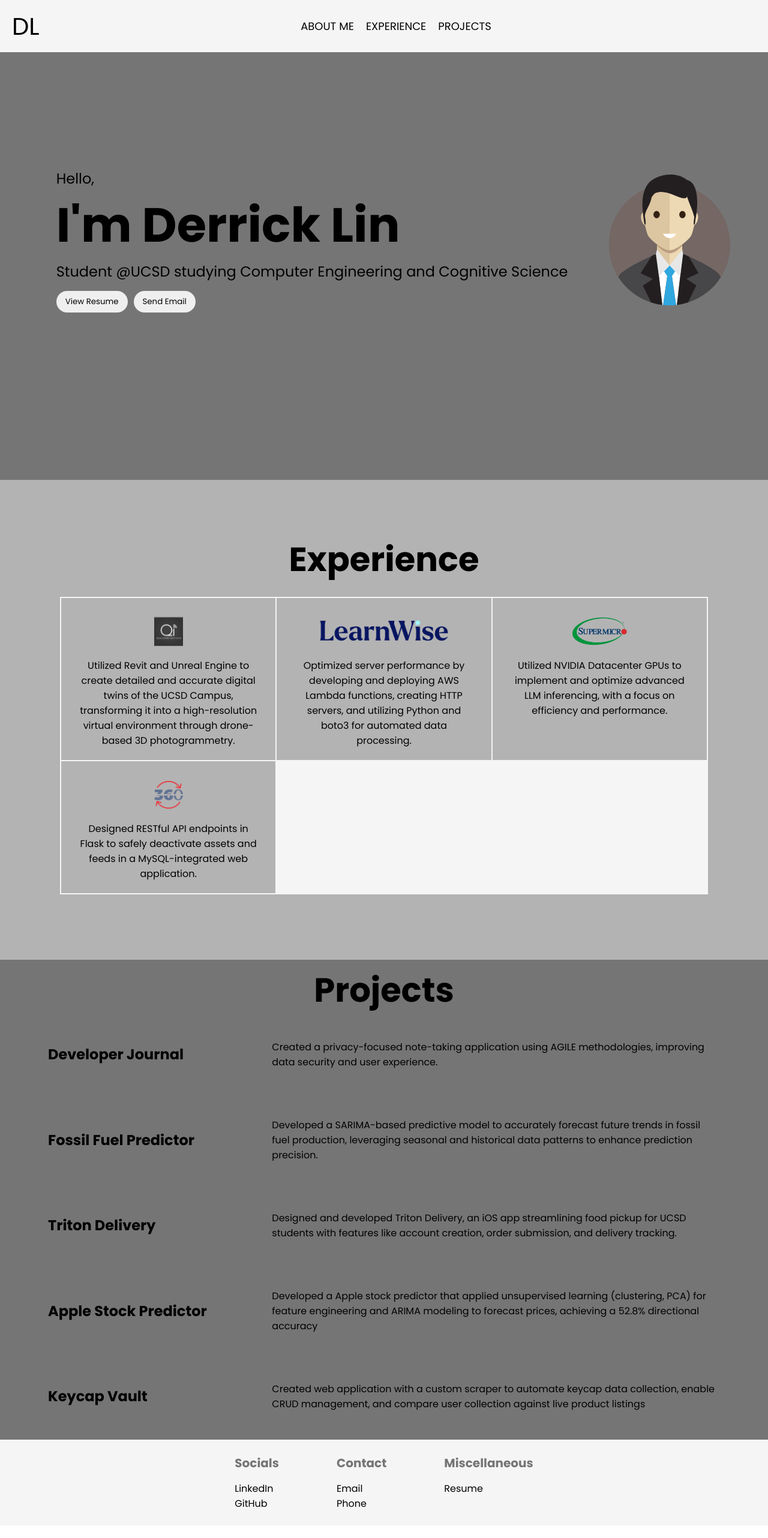
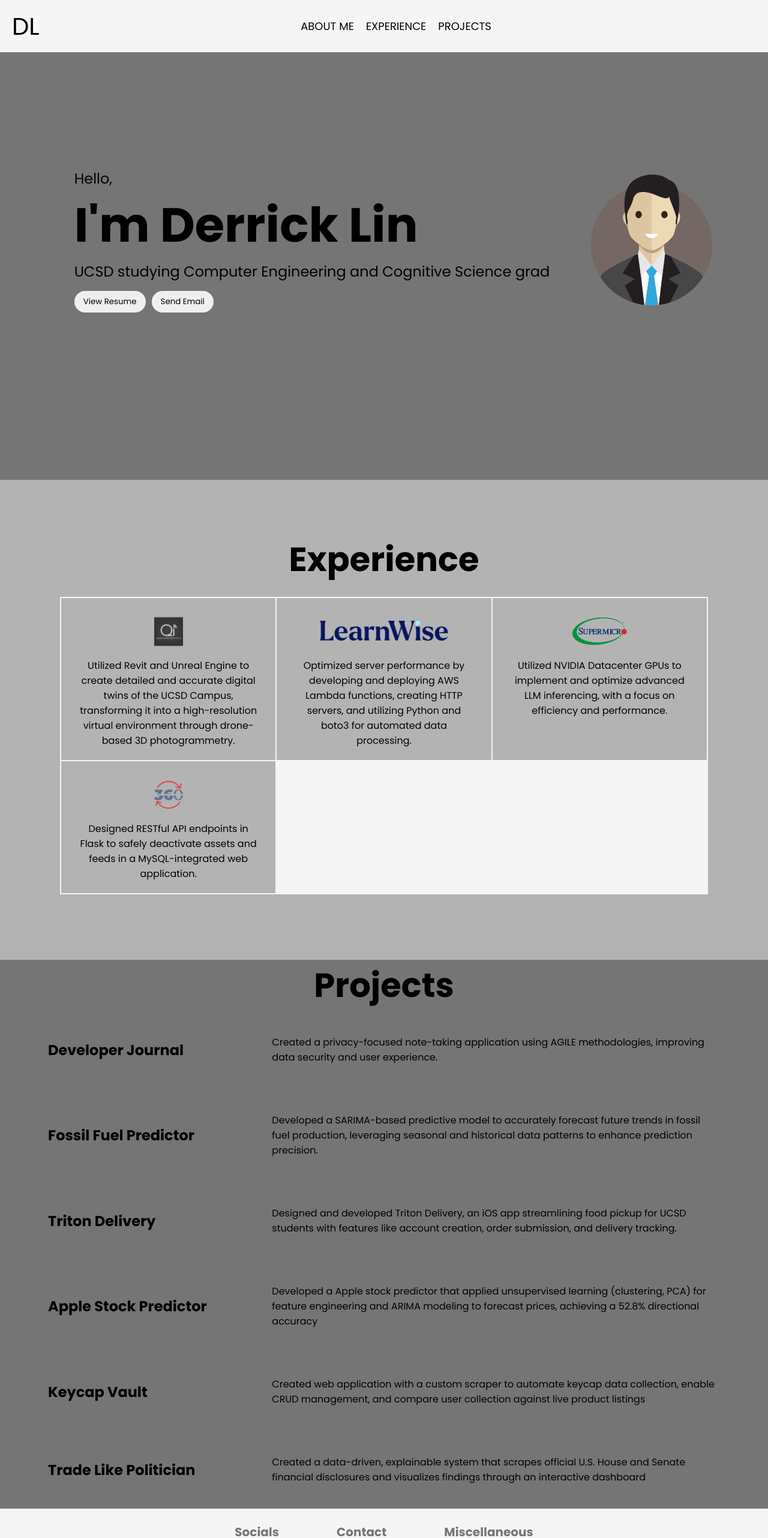
Before and after one commit to derryl0925/derryl0925.github.io, a plain HTML site: page index.html in a window 1280 px wide. Shown: the top 2564 px of the page at 60% size. Before the commit the page ends 2543 px from the top, so only its background shows below. Drawn offline with Linux system fonts and the light colour scheme.

Commit message:
Update index.html

```diff
--- a/index.html
+++ b/index.html
@@ -31,7 +31,7 @@
       <article>
         <p class="fade-in">Hello,</p>
         <h3 class="fade-in">I'm Derrick Lin</h3>
-        <p class="fade-in">Student @UCSD studying Computer Engineering and Cognitive Science</p>
+        <p class="fade-in">UCSD studying Computer Engineering and Cognitive Science grad</p>
         <div id="about-btns">
           <button class="fade-in">
             <a href="source/assets/resume/Derrick_Lin_Resume.pdf" target="_blank">View Resume</a>
@@ -136,6 +136,12 @@
           Created web application with a custom scraper to automate keycap data collection, enable CRUD management, and compare user collection against live product listings
         </p>
       </article>
+      <article>
+        <h5>Trade Like Politician</h5>
+        <p>
+          Created a data-driven, explainable system that scrapes official U.S. House and Senate financial disclosures and visualizes findings through an interactive dashboard
+        </p>
+      </article>
     </section>
   </main>
 
@@ -144,7 +150,7 @@
       <h5>Socials</h5>
       <ul>
         <li>
-          <a href="https://www.linkedin.com/in/derrick-l-952016249/" target="_blank">LinkedIn</a>
+          <a href="https://www.linkedin.com/in/derricklin8/" target="_blank">LinkedIn</a>
         </li>
         <li>
           <a href="https://github.com/derryl0925" target="_blank">GitHub</a>
```
